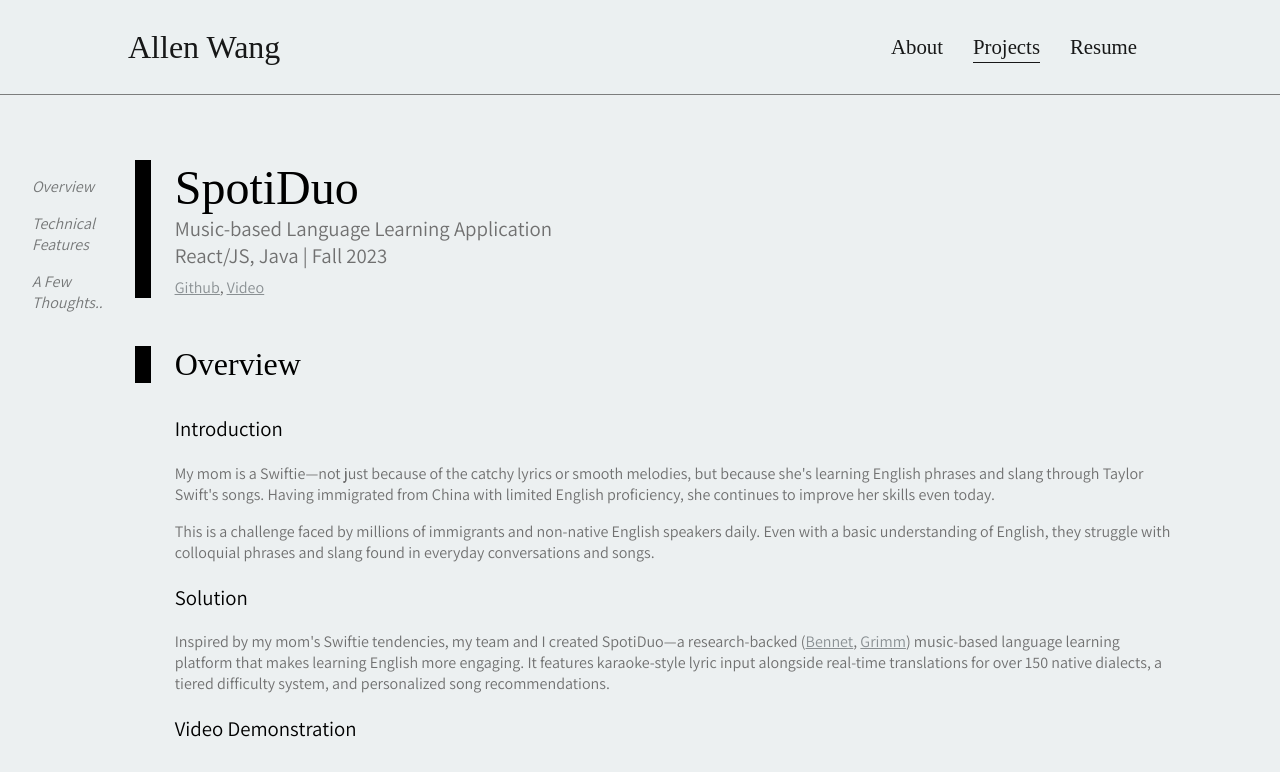
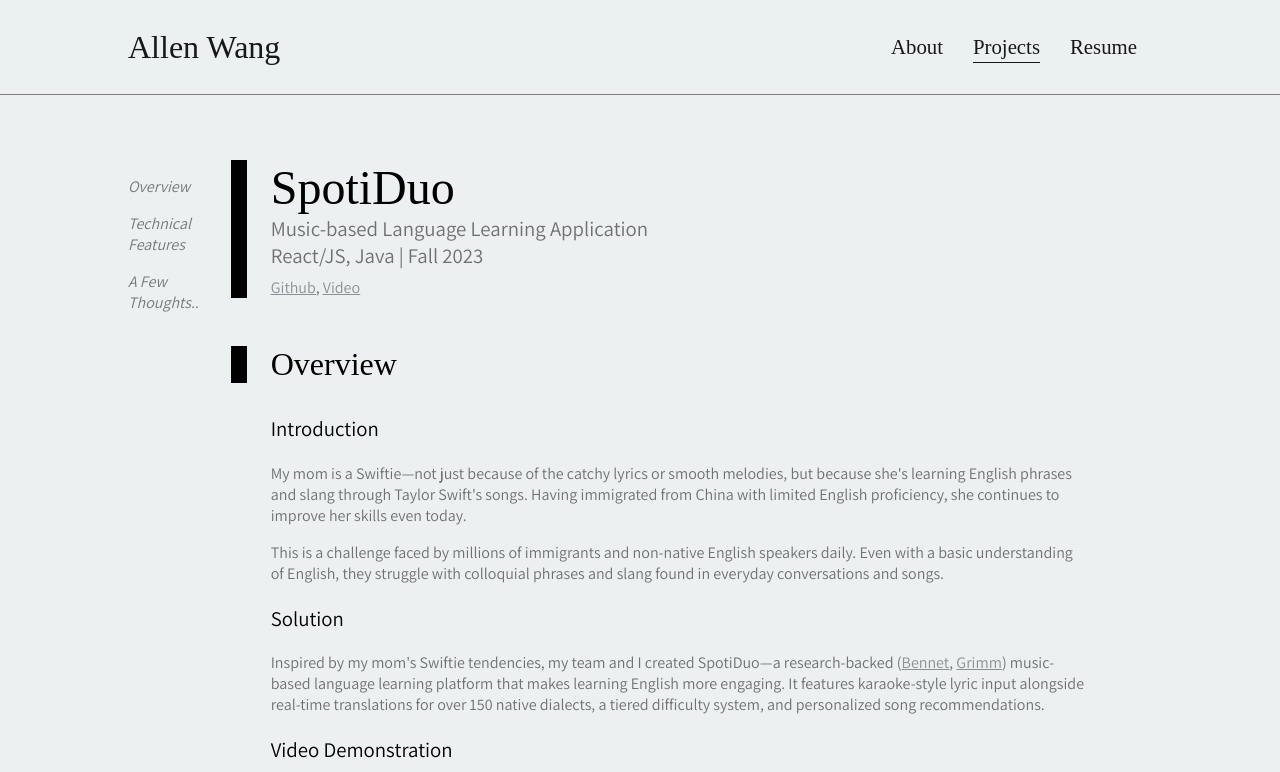
Before and after one commit to allenwang1536/personal-portfolio, a React (Create React App) app: page /projects/spotiduo in a window 1280 px wide. Shown: the top 772 px of the page. Built offline with nearby package versions, Linux system fonts and the light colour scheme; grey boxes are pictures that could not be loaded; the HTML template or start-up script is replaced by a standard one; a web font is replaced by a local one.

Commit message:
fix overview spacing

```diff
--- a/src/index.css
+++ b/src/index.css
@@ -238,7 +238,7 @@
 
 .with-outline {
   display: flex;
-  padding: 5rem 2rem 4rem 2rem;
+  padding: 5rem 15% 4rem 10%;
 }
 
 .with-outline .project {
```
